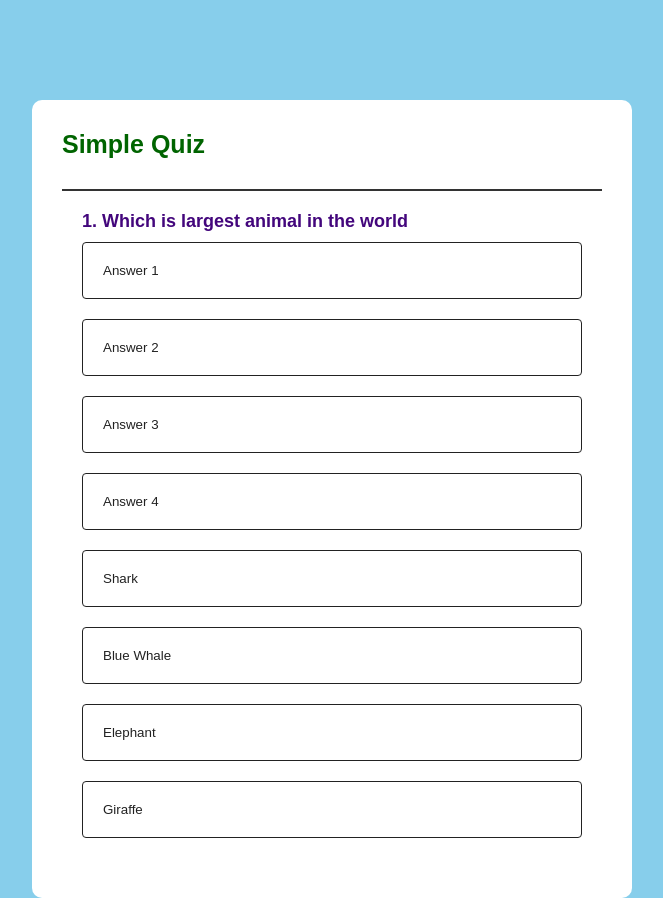
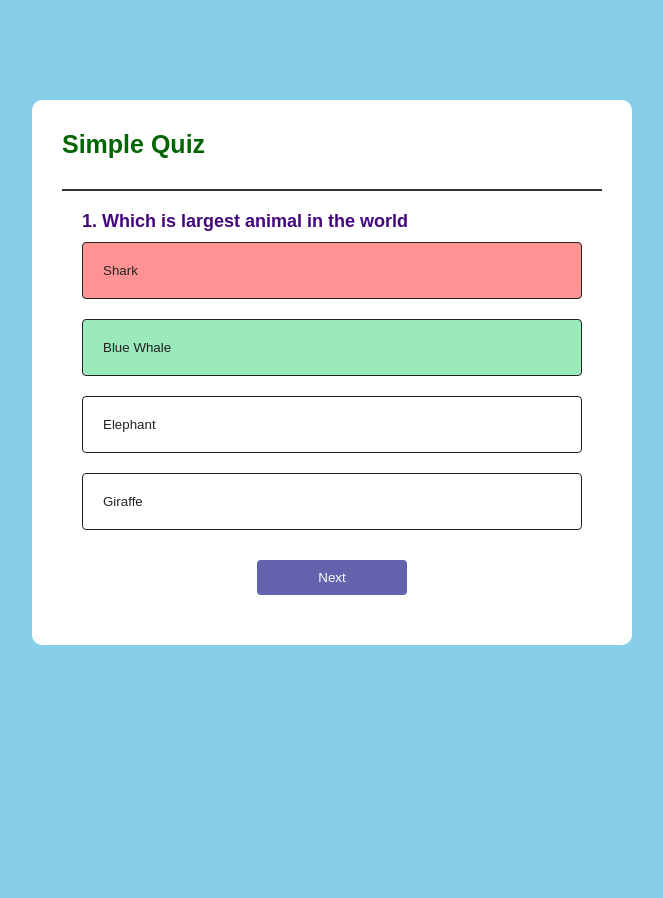
Before and after one commit to kumkumverma/30-days-30-web-dev-projects, a plain HTML site: page 04-quiz-app/index.html in a window 1280 px wide. Both pictures are taken after a click on the button "Shark". Shown: the whole page, without its empty margins (308-971 px from the left). After the commit the page ends 800 px from the top, so only its background shows below. Drawn offline with Linux system fonts and the light colour scheme.

Commit message:
final commit

```diff
--- a/04-quiz-app/script.js
+++ b/04-quiz-app/script.js
@@ -14,7 +14,7 @@ const questions =[
             {text:"Vatican City", correct: true},
             {text:"Bhutan", correct: false},
             {text:"Nepal", correct: false},
-            {text:"Shree Lanka", correct: true},
+            {text:"Shree Lanka", correct: false},
         ]
     },
     {
@@ -38,7 +38,7 @@ const questions =[
 
 ]
 const questionElement=document.getElementById("question")
-const answerButton=document.getElementById("answer-buttons")
+const answerButtons=document.getElementById("answer-buttons")
 const nextButton=document.getElementById("next-btn")
 
 let currentQuestionIndex = 0;
@@ -50,6 +50,7 @@ function startQuiz(){
     showQuestion();
 }
 function showQuestion(){
+    resetState();
     let currentQuestion =   questions[currentQuestionIndex];
     let questionNo = currentQuestionIndex +1;
     questionElement.innerHTML =questionNo + ". " + currentQuestion.
@@ -58,8 +59,63 @@ function showQuestion(){
         const button=document.createElement("button");
         button.innerHTML = answer.text;
         button.classList.add("btn");
-        answerButton.appendChild(button);
+        answerButtons.appendChild(button);
+        if(answer.correct){
+            button.dataset.correct = answer.correct;
+        }
+        button.addEventListener("click", selectAnswer);
+
 
     });
 }
+function resetState(){
+    nextButton.style.display ="none";
+    while(answerButtons.firstChild){
+        answerButtons.removeChild(answerButtons.firstChild);
+    }
+}
+    function selectAnswer(e){
+        const selectedBtn = e.target;
+        const isCorrect= selectedBtn.dataset.correct ==="true";
+        if(isCorrect){
+            selectedBtn.classList.add("correct");
+            score++;
+        }else{
+            selectedBtn.classList.add("incorrect");
+        }
+        Array.from(answerButtons.children ).forEach(button =>{
+            if(button.dataset.correct ==="true"){
+                button.classList.add("correct");
+            }
+            button.disabled = true;
+        } );
+        nextButton.style.display ="block";
+
+    }
+
+function showScore(){
+    resetState();
+    questionElement.innerHTML =`You Scored ${score} out of ${questions.lenth}!`;
+    nextButton.innerHTML= "Play Again";
+    nextButton.style.display="block"
+}
+
+function handleNextButton(){
+    currentQuestionIndex++;
+    if(currentQuestionIndex < questions.length){
+        showQuestion();
+    }else{
+        showScore();
+    }
+}
+
+    nextButton.addEventListener("click", ()=>{
+        if(currentQuestionIndex <questions.length ){
+            handleNextButton();
+        }else{
+            startQuiz();
+        }
+    })
+
+
 startQuiz();
--- a/04-quiz-app/style.css
+++ b/04-quiz-app/style.css
@@ -47,9 +47,12 @@ body{
    cursor: pointer;
    transition: all 0.3s;
 }
-.btn:hover{
+.btn:hover:not([disabled]){
     color:whitesmoke;
     background: rgb(98, 98, 173);
+}
+.btn:disabled{
+    cursor: no-drop;
 }
 #next-btn{
     background:rgb(98, 98, 173);
@@ -63,3 +66,9 @@ body{
      cursor: pointer;
      display: none;
 }
+.correct{
+    background: #9aeabc;
+}
+.incorrect{
+    background: #ff9393;
+}
```
